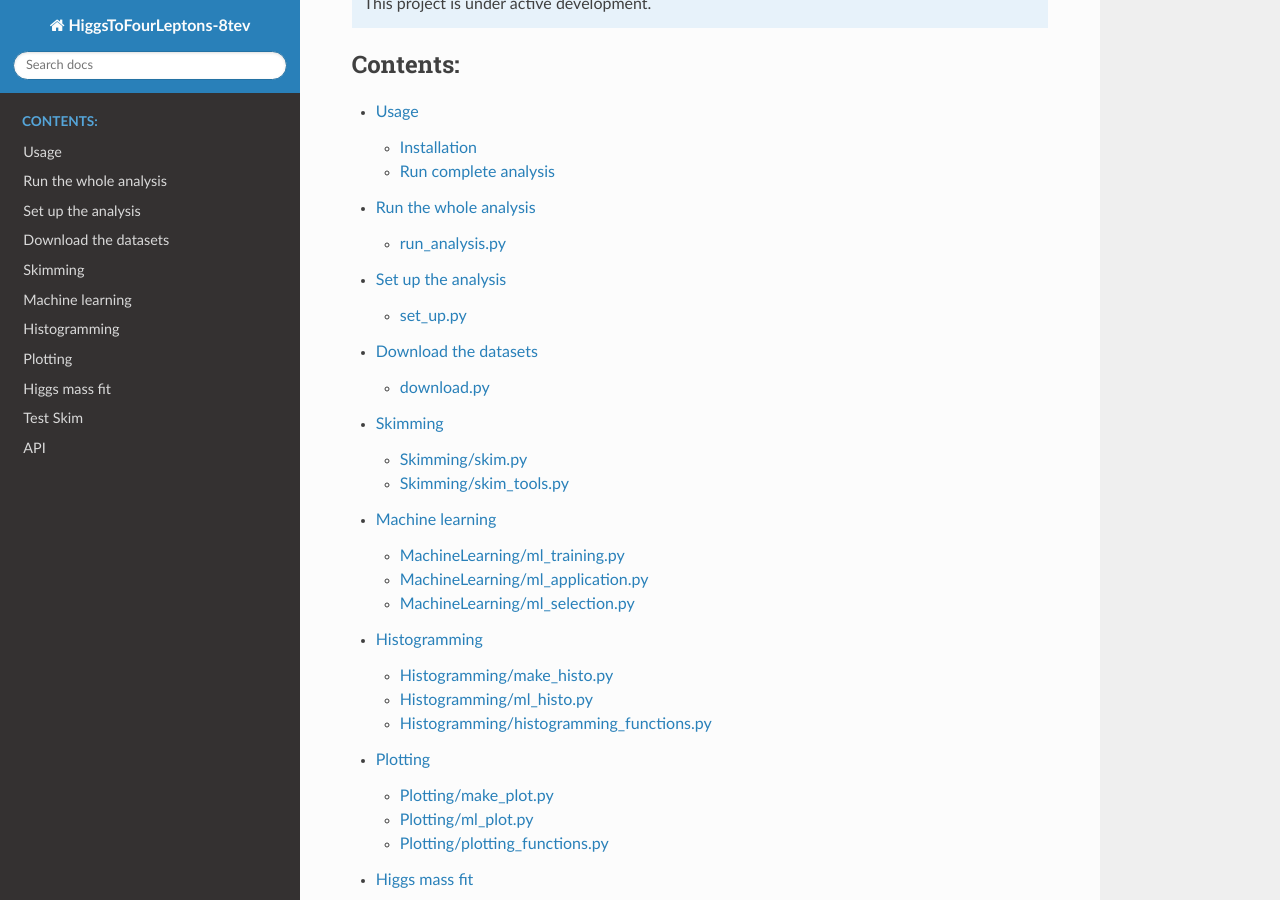
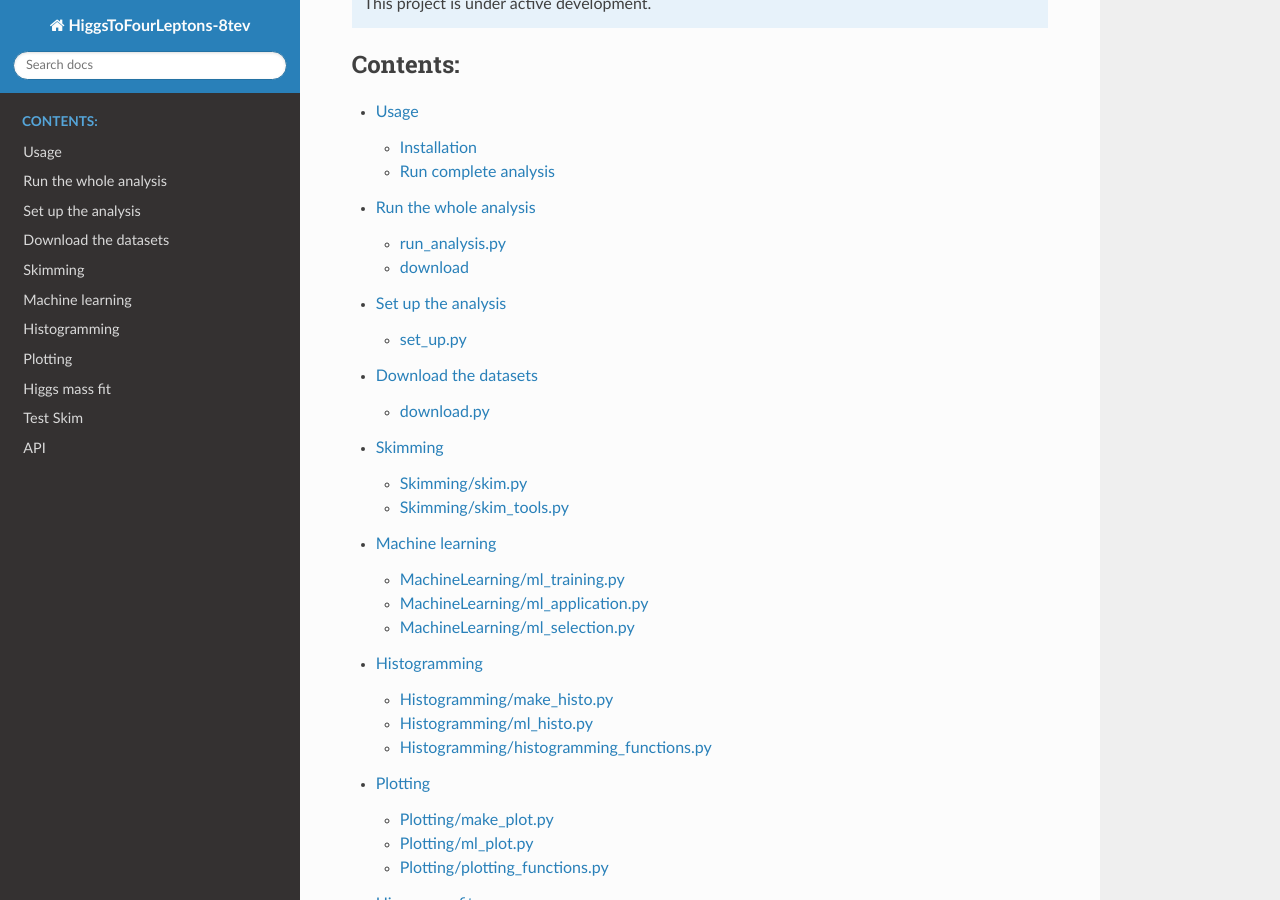
Before and after one commit to matteomalucchi/HiggsToFourLeptons-8tev, a Sphinx documentation site: the page built from docs/source/index.rst, in a window 1280 px wide and 900 px high, scrolled down 750 px. Built offline with Sphinx 7.4.7 and the Read the Docs theme 2.0.0, drawn with Linux system fonts in a browser that asks for light colours.

Commit message:
add download to run_analysis

```diff
--- a/docs/source/run_analysis.rst
+++ b/docs/source/run_analysis.rst
@@ -4,6 +4,10 @@ Run the whole analysis
 run_analysis.py
 ---------------
 .. autofunction:: run_analysis.run_analysis
+
+download
+--------
+
 .. autofunction:: download.download
 
 ..
--- a/download.py
+++ b/download.py
@@ -98,7 +98,7 @@ def download(args, logger):
         logger.info(">>> Process sample: %s \n", sample_name)
         file_name=os.path.join(args.download, f"{sample_name}.root")
 
-        threads.append(thr.Thread(target=get_file, args=(logger, number, sample_name, file_name)))
+        #threads.append(thr.Thread(target=get_file, args=(logger, number, sample_name, file_name)))
 
     t= perf_counter()
 
```
